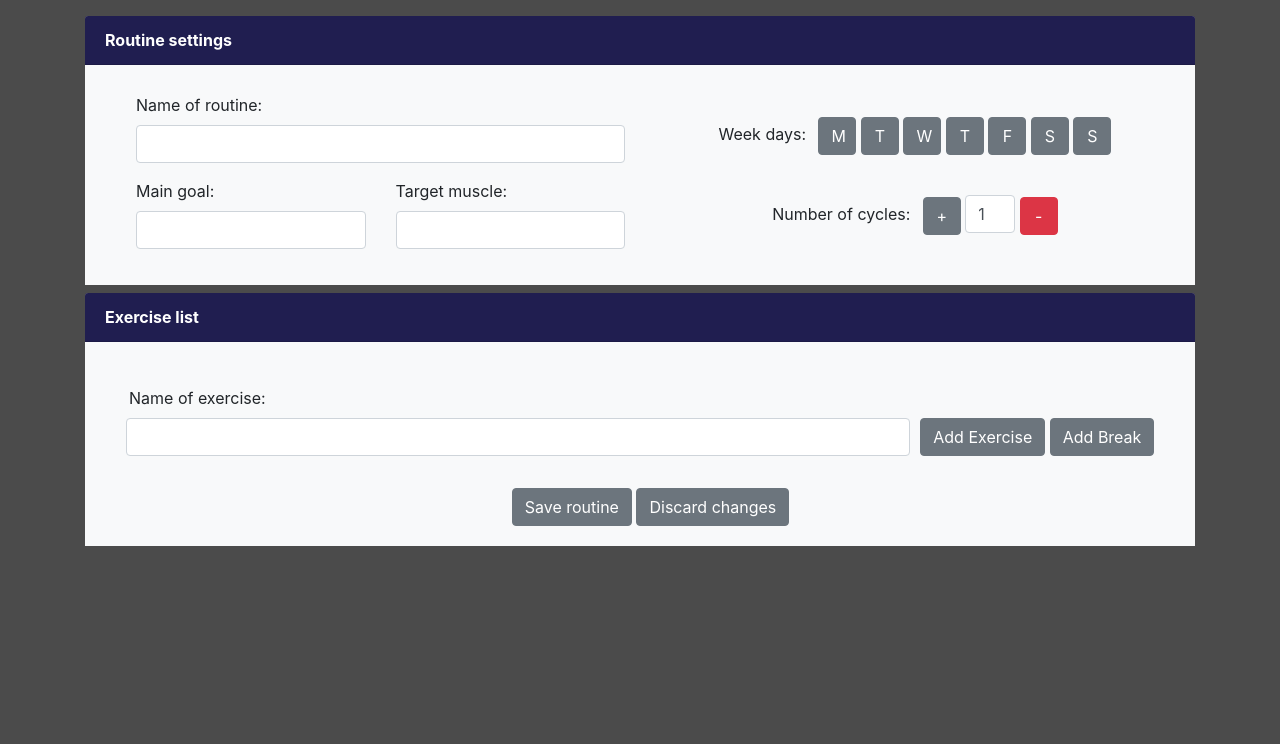
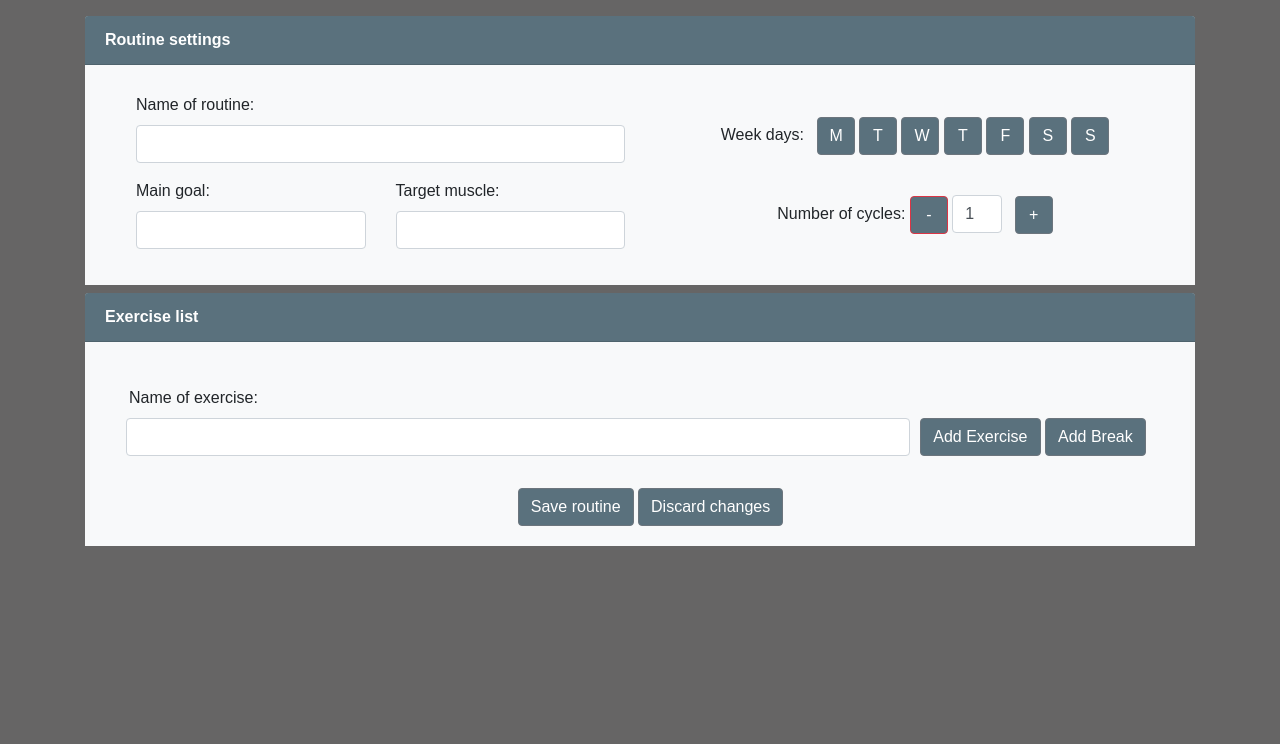
Before and after one commit to edchavezb/zoezi, a plain HTML site: page addroutine.html in a window 1280 px wide. Shown: the part 56-800 px from the top of the page. Drawn offline with nearby package versions, Linux system fonts and the light colour scheme; no server answers.

Commit message:
cambios css

```diff
--- a/addroutine.html
+++ b/addroutine.html
@@ -69,9 +69,9 @@
               <div class="col-12">
                 <div class="form-group text-center">
                   <label for="keyword">Number of cycles:</label>
+                  <button type="button" class="btn btn-danger zoebtn" id="remove-cycle">-</button>
+                  <input type="text" class="cycles form-control" id="time" value="1">
                   <button type="button" class="btn btn-secondary zoebtn ml-2" id="add-cycle">+</button>
-                  <input type="text" class="cycles form-control" id="time" value="1">
-                  <button type="button" class="btn btn-danger zoebtn" id="remove-cycle">-</button>
                 </div>
               </div>
             </div>
@@ -100,8 +100,8 @@
                   </div>
 
                   <div class="col-6 text-left">
+                      <button type="button" class="btn btn-danger zoebtn" id="subtract-time">-</button>
                     <button type="button" class="btn btn-secondary zoebtn ml-2" id="add-time">+</button>
-                    <button type="button" class="btn btn-danger zoebtn" id="subtract-time">-</button>
                   </div>
                 </div>
               </div>
--- a/styles/layout.css
+++ b/styles/layout.css
@@ -3,7 +3,8 @@
 }
 
 .card-header.ui{
-    background: #201E50;
+    /* background: rgb(160, 181, 187); */
+    background: rgb(90, 113, 125);
     color: #ffffff;
     font-weight: bold;
 }
@@ -17,5 +18,16 @@
 }
 
 body {
-    background: #4b4b4b;
+    background: #666565;
+    font-family: sans-serif;
 }
+
+
+#save-routine, #discard, #add-exercise, #add-break  {
+    background: rgb(90, 113, 125);
+    /* background: rgb(160, 181, 187); */
+}
+
+.btn {
+    background: rgb(90, 113, 125);
+}
```
